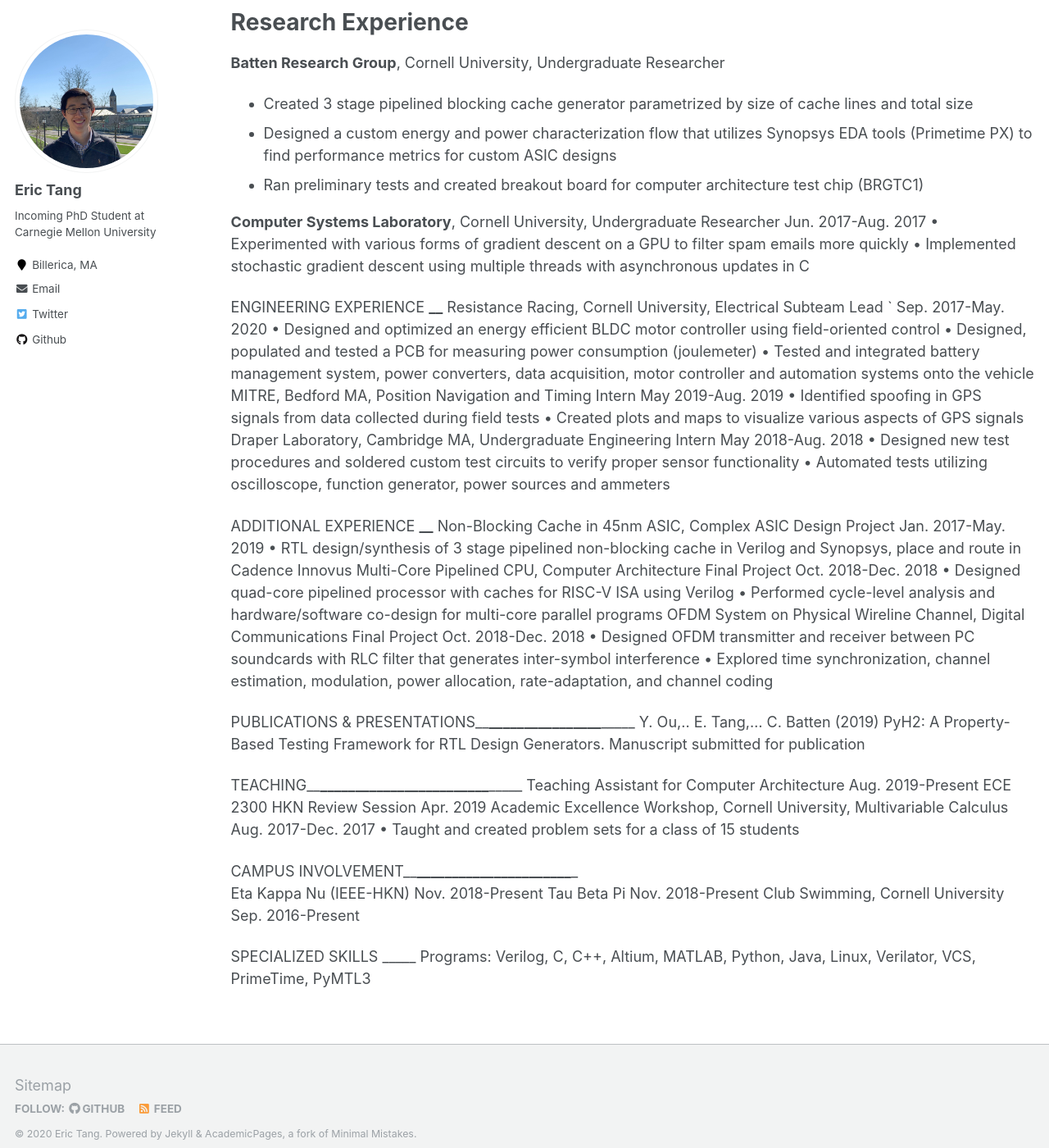
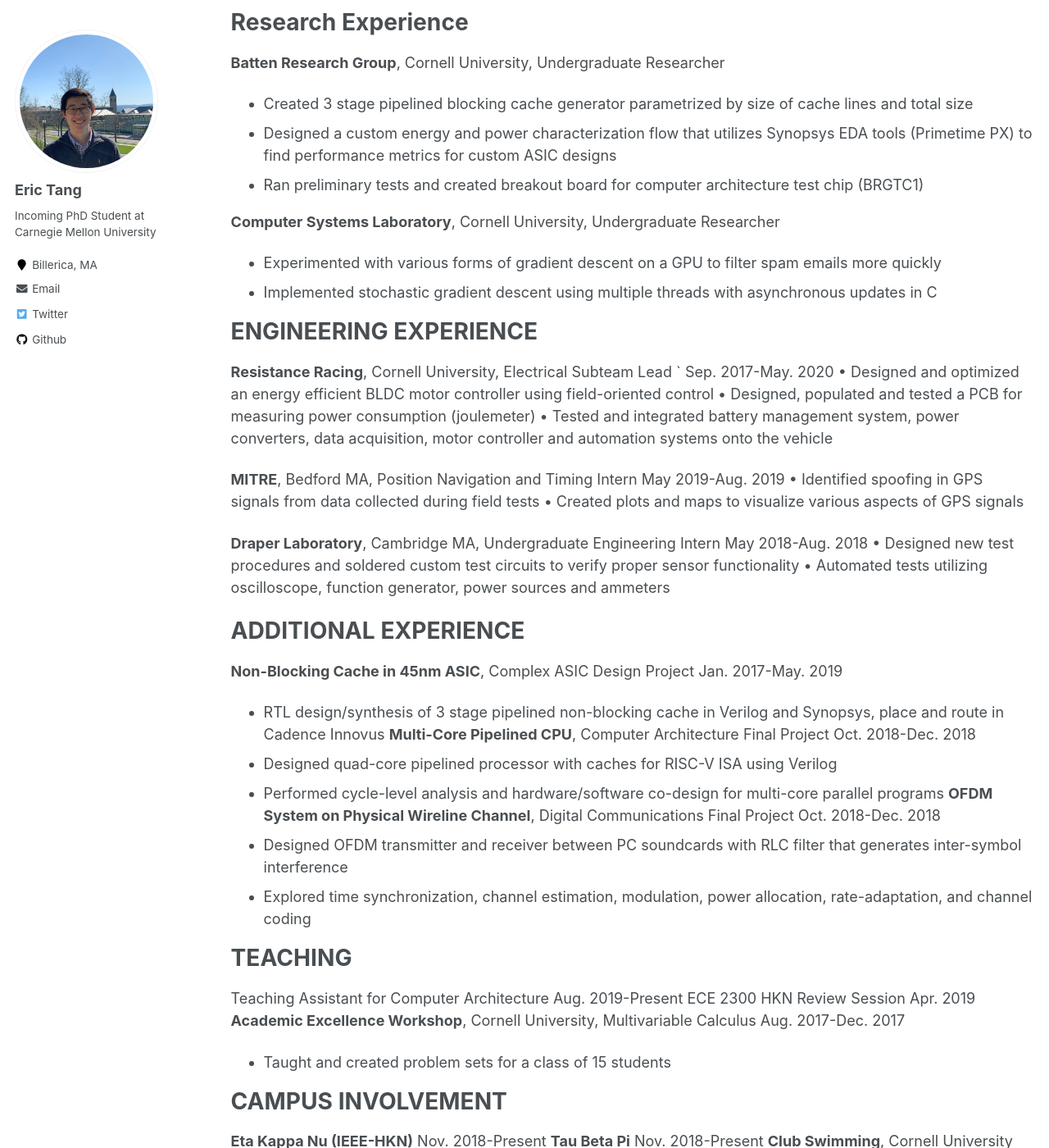
Before and after one commit to erictang25/erictang25.github.io, a Jekyll site: the page built from _pages/cv.md, in a window 1280 px wide and 1400 px high, scrolled down 383 px. Shown: the whole window at 82% size. Built offline with Jekyll 4.4.1, drawn with Linux system fonts in a browser that asks for light colours; some of the changed text lies outside the part shown.

```diff
--- a/_pages/cv.md
+++ b/_pages/cv.md
@@ -25,45 +25,49 @@ Research Experience
 *	Designed a custom energy and power characterization flow that utilizes Synopsys EDA tools (Primetime PX) to find performance metrics for custom ASIC designs
 *	Ran preliminary tests and created breakout board for computer architecture test chip (BRGTC1)
 
-**Computer Systems Laboratory**, Cornell University, Undergraduate Researcher               Jun. 2017-Aug. 2017
-•	Experimented with various forms of gradient descent on a GPU to filter spam emails more quickly
-•	Implemented stochastic gradient descent using multiple threads with asynchronous updates in C
+**Computer Systems Laboratory**, Cornell University, Undergraduate Researcher
+* Experimented with various forms of gradient descent on a GPU to filter spam emails more quickly
+* Implemented stochastic gradient descent using multiple threads with asynchronous updates in C
 
-ENGINEERING EXPERIENCE 				______
-Resistance Racing, Cornell University, Electrical Subteam Lead		`	            Sep. 2017-May. 2020
+ENGINEERING EXPERIENCE
+=====
+**Resistance Racing**, Cornell University, Electrical Subteam Lead		`	            Sep. 2017-May. 2020
 •	Designed and optimized an energy efficient BLDC motor controller using field-oriented control
 •	Designed, populated and tested a PCB for measuring power consumption (joulemeter)
 •	Tested and integrated battery management system, power converters, data acquisition, motor controller and automation systems onto the vehicle
-MITRE, Bedford MA, Position Navigation and Timing Intern			            May 2019-Aug. 2019
+
+**MITRE**, Bedford MA, Position Navigation and Timing Intern			            May 2019-Aug. 2019
 •	Identified spoofing in GPS signals from data collected during field tests
 •	Created plots and maps to visualize various aspects of GPS signals
-Draper Laboratory, Cambridge MA, Undergraduate Engineering Intern			May 2018-Aug. 2018
+
+**Draper Laboratory**, Cambridge MA, Undergraduate Engineering Intern			May 2018-Aug. 2018
 •	Designed new test procedures and soldered custom test circuits to verify proper sensor functionality
 •	Automated tests utilizing oscilloscope, function generator, power sources and ammeters
 
-ADDITIONAL EXPERIENCE 				______
-Non-Blocking Cache in 45nm ASIC, Complex ASIC Design Project		            Jan. 2017-May. 2019
-•	RTL design/synthesis of 3 stage pipelined non-blocking cache in Verilog and Synopsys, place and route in Cadence Innovus
-Multi-Core Pipelined CPU, Computer Architecture Final Project 				  Oct. 2018-Dec. 2018
-•	Designed quad-core pipelined processor with caches for RISC-V ISA using Verilog
-•	Performed cycle-level analysis and hardware/software co-design for multi-core parallel programs
-OFDM System on Physical Wireline Channel, Digital Communications Final Project             Oct. 2018-Dec. 2018
-•	Designed OFDM transmitter and receiver between PC soundcards with RLC filter that generates inter-symbol interference
-•	Explored time synchronization, channel estimation, modulation, power allocation, rate-adaptation, and channel coding
+ADDITIONAL EXPERIENCE
+=====
+**Non-Blocking Cache in 45nm ASIC**, Complex ASIC Design Project		            Jan. 2017-May. 2019
+*	RTL design/synthesis of 3 stage pipelined non-blocking cache in Verilog and Synopsys, place and route in Cadence Innovus
+**Multi-Core Pipelined CPU**, Computer Architecture Final Project 				  Oct. 2018-Dec. 2018
+*	Designed quad-core pipelined processor with caches for RISC-V ISA using Verilog
+*	Performed cycle-level analysis and hardware/software co-design for multi-core parallel programs
+**OFDM System on Physical Wireline Channel**, Digital Communications Final Project             Oct. 2018-Dec. 2018
+*	Designed OFDM transmitter and receiver between PC soundcards with RLC filter that generates inter-symbol interference
+*	Explored time synchronization, channel estimation, modulation, power allocation, rate-adaptation, and channel coding
 
-PUBLICATIONS & PRESENTATIONS_______________________________________________________
-Y. Ou,.. E. Tang,… C. Batten (2019) PyH2: A Property-Based Testing Framework for RTL Design Generators. Manuscript submitted for publication
-
-TEACHING_______________________________________________________________________________
+TEACHING
+=====
 Teaching Assistant for Computer Architecture						    Aug. 2019-Present
 ECE 2300 HKN Review Session								                   Apr. 2019
-Academic Excellence Workshop, Cornell University, Multivariable Calculus                   Aug. 2017-Dec. 2017
-•	Taught and created problem sets for a class of 15 students
+**Academic Excellence Workshop**, Cornell University, Multivariable Calculus                   Aug. 2017-Dec. 2017
+*	Taught and created problem sets for a class of 15 students
 
-CAMPUS INVOLVEMENT_____________________________________________________________________
-Eta Kappa Nu (IEEE-HKN) 									      Nov. 2018-Present
-Tau Beta Pi 											      Nov. 2018-Present
-Club Swimming, Cornell University 								       Sep. 2016-Present
+CAMPUS INVOLVEMENT
+======
+**Eta Kappa Nu (IEEE-HKN)** 									      Nov. 2018-Present
+**Tau Beta Pi** 											      Nov. 2018-Present
+**Club Swimming**, Cornell University 								       Sep. 2016-Present
 
-SPECIALIZED SKILLS										_____
+SPECIALIZED SKILLS
+=====
 Programs: Verilog, C, C++, Altium, MATLAB, Python, Java, Linux, Verilator, VCS, PrimeTime, PyMTL3
```
Also changed, not shown: _teaching/2019-fall-teaching-1.md (+1 -1 lines).
